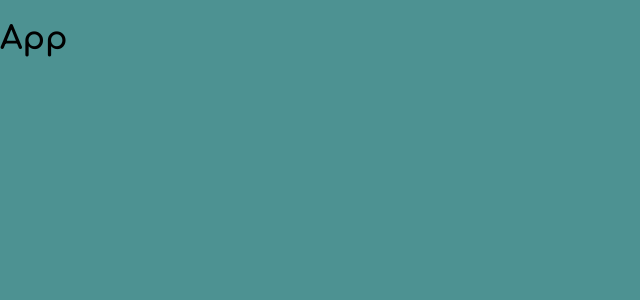
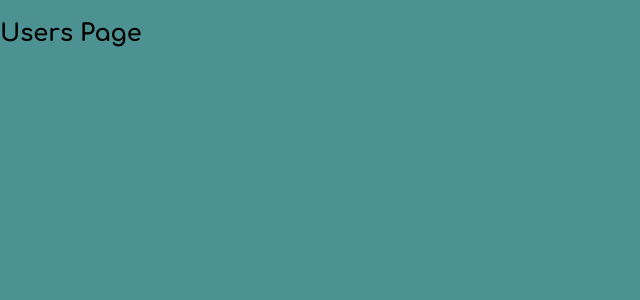
Before and after one commit to kazvee/localbytes-frontend, a React (Create React App) app: page / in a window 1280 px wide. Shown: the top 300 px of the page, without its empty margins (0-640 px from the left). Built offline with nearby package versions, Linux system fonts and the light colour scheme.

Commit message:
Add folder structure and routing

```diff
--- a/package.json
+++ b/package.json
@@ -8,6 +8,7 @@
     "@testing-library/user-event": "^13.5.0",
     "react": "^18.2.0",
     "react-dom": "^18.2.0",
+    "react-router-dom": "5.3.4",
     "react-scripts": "5.0.1",
     "web-vitals": "^2.1.4"
   },
--- a/src/App.js
+++ b/src/App.js
@@ -1,7 +1,28 @@
 import React from 'react';
+import {
+  BrowserRouter as Router,
+  Route,
+  Redirect,
+  Switch,
+} from 'react-router-dom';
+
+import Users from './user/pages/Users';
+import NewPlace from './places/pages/NewPlace';
 
 const App = () => {
-  return <h1>App</h1>;
+  return (
+    <Router>
+      <Switch>
+        <Route path='/' exact>
+          <Users />
+        </Route>
+        <Route path='/places/new' exact>
+          <NewPlace />
+        </Route>
+        <Redirect to='/' />
+      </Switch>
+    </Router>
+  );
 };
 
 export default App;
--- /dev/null
+++ b/src/places/pages/NewPlace.js
@@ -0,0 +1,7 @@
+import React from 'react';
+
+const NewPlace = () => {
+  return <h2>New Place</h2>;
+};
+
+export default NewPlace;
--- /dev/null
+++ b/src/user/pages/Users.js
@@ -0,0 +1,7 @@
+import React from 'react';
+
+const Users = () => {
+  return <h2>Users Page</h2>;
+};
+
+export default Users;
```
Also changed, not shown: 1 other file (tests, documents, lock files or other folders).
